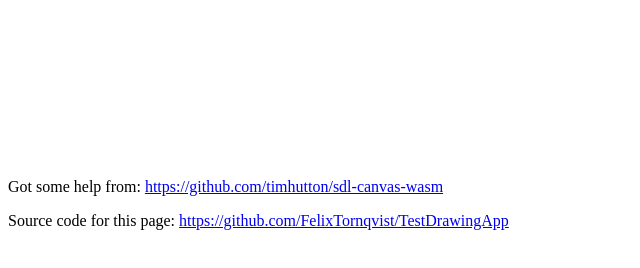
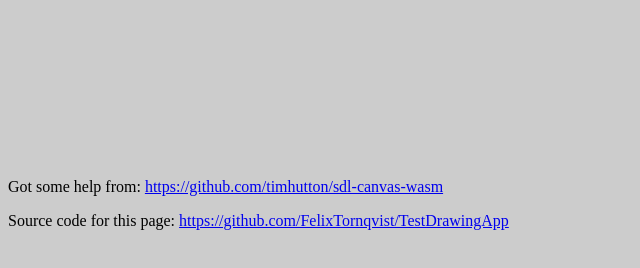
Before and after one commit to FelixTornqvist/TestDrawingApp, a plain HTML site: page index.html in a window 1280 px wide. Shown: the whole page, without its empty margins (0-640 px from the left). Drawn offline with Linux system fonts and the light colour scheme; no server answers.

Commit message:
bounding box for draw surface easier to see in index.html

```diff
--- a/index.html
+++ b/index.html
@@ -6,7 +6,7 @@
     <meta http-equiv="Content-Type" content="text/html; charset=utf-8">
 </head>
 
-<body>
+<body style="background: #CCC;">
 
     <!-- Create the canvas that the C++ code will draw into -->
     <canvas id="canvas" oncontextmenu="event.preventDefault()"></canvas>
```
